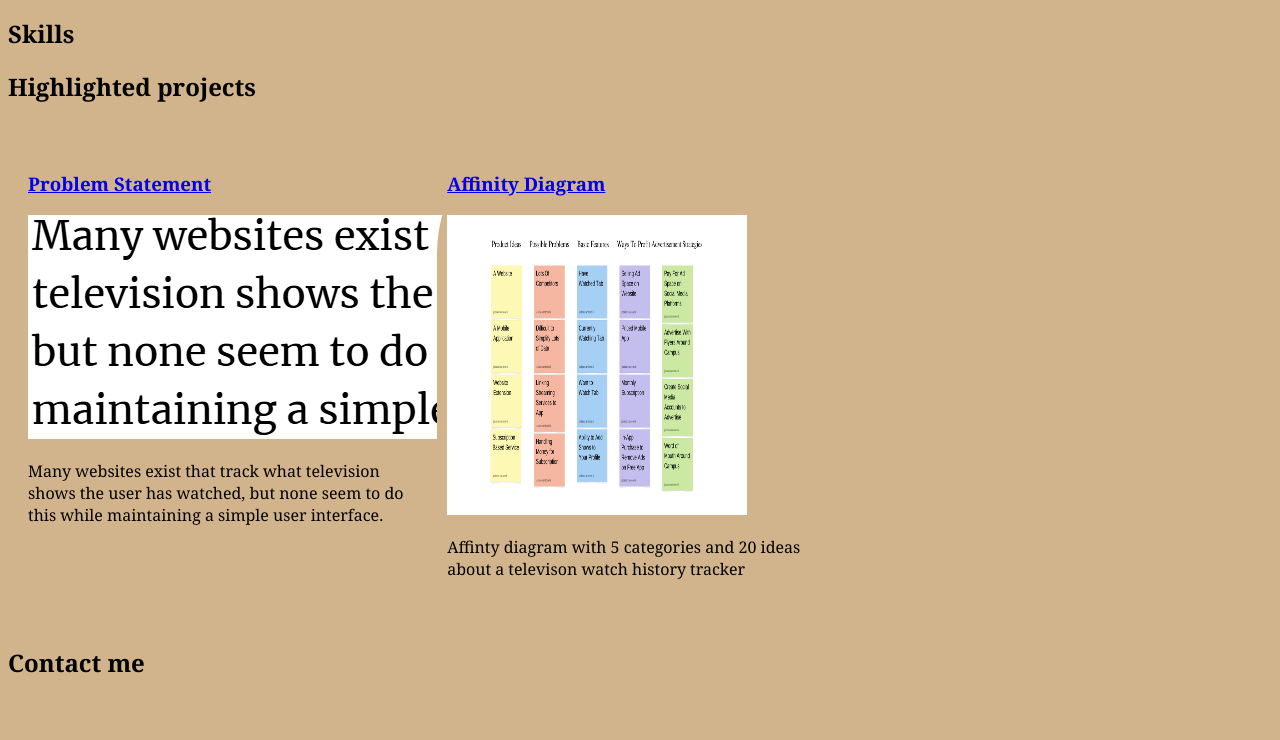
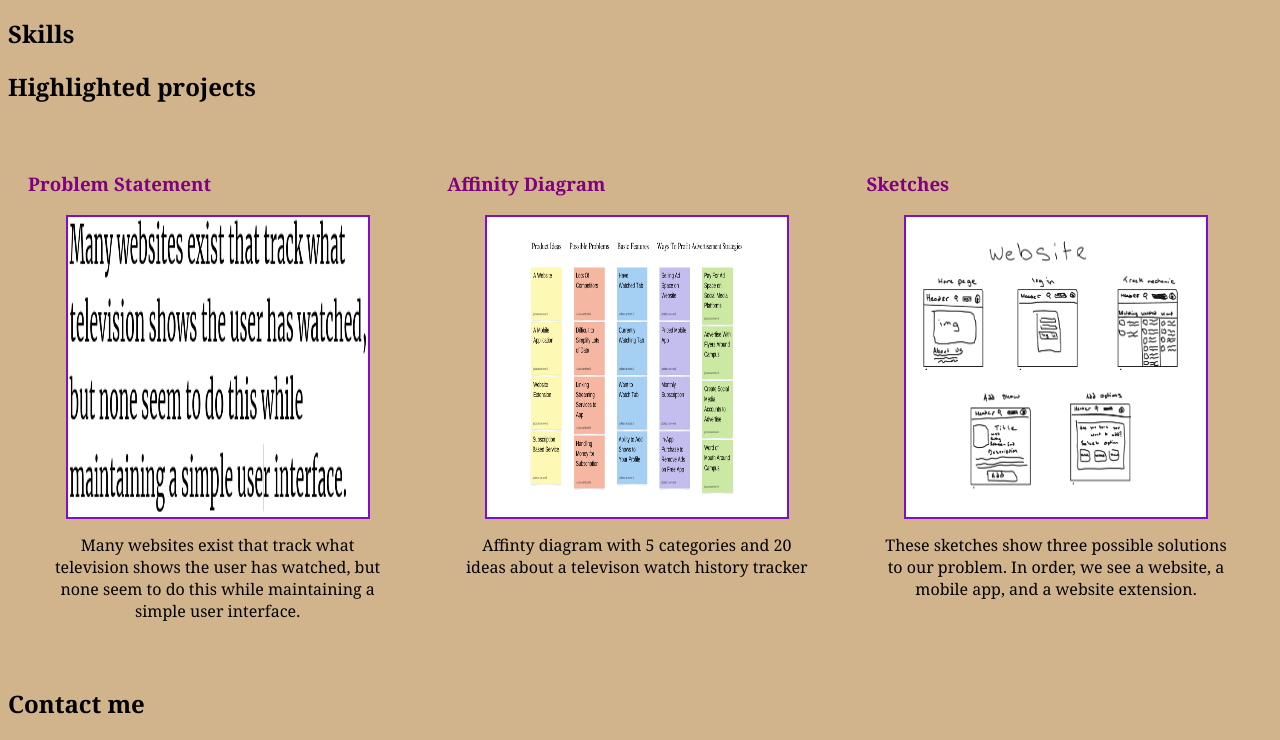
Before and after one commit to jackAnt05/jackAnt05.github.io, a plain HTML site: page index.html in a window 1280 px wide. Shown: the part 122-862 px from the top of the page. Before the commit the page ends 821 px from the top, so only its background shows below. Drawn offline with Linux system fonts and the light colour scheme.

Commit message:
addition of sketches

```diff
--- a/index.html
+++ b/index.html
@@ -39,6 +39,14 @@
         Affinty diagram with 5 categories and 20 ideas about a televison watch history tracker
       </p>
     </section>
+
+    <section class="project">
+      <a href="files/Sketches.pdf"><h3>Sketches</h3></a>
+      <a href="files/Sketches.pdf"><img src="images/Sketches.jpg"></a>
+      <p>
+      These sketches show three possible solutions to our problem. In order, we see a website, a mobile app, and a website extension.
+      </p>
+      </section>
   </div>
 
   <h2>Contact me</h2>
--- a/styles.css
+++ b/styles.css
@@ -19,3 +19,21 @@ padding: 20px 10px;
 background: tan; /* pick a color */
 border-radius: 25%;
 }
+
+.project img{
+    width: 300px;
+    height: 300px;
+    margin: 10px;
+    border: 2px solid rgb(126, 14, 201); /* choose a color */
+    display: block;
+    margin: auto;
+    }
+
+ a { /* change the appearance of ALL links */
+     text-decoration: none;
+     color: purple;
+    }
+    .project p { /* change the appearance of paragraph tags inside .project divs */
+    text-align: center;
+    margin: 15px;
+     }
```
Also changed, not shown: images/Sketches.jpg (added), 1 other file.
